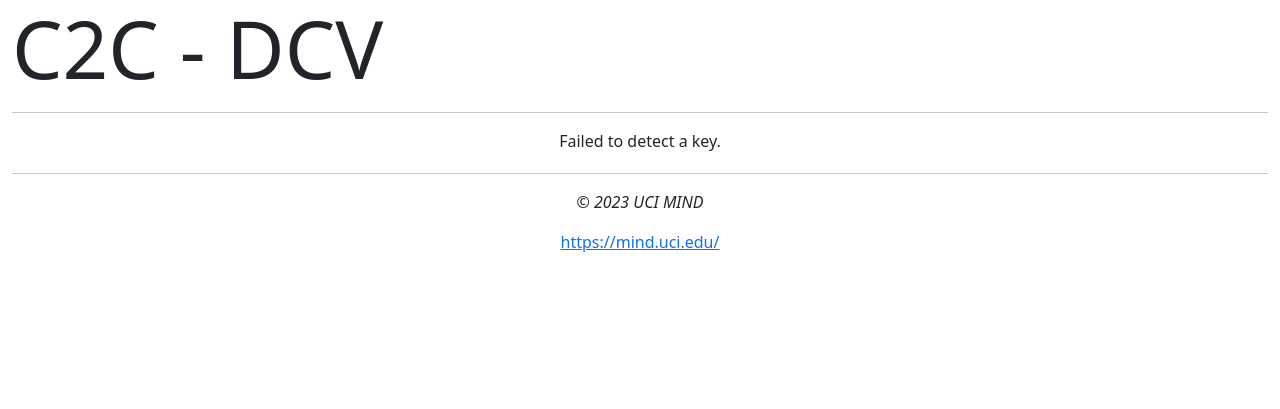
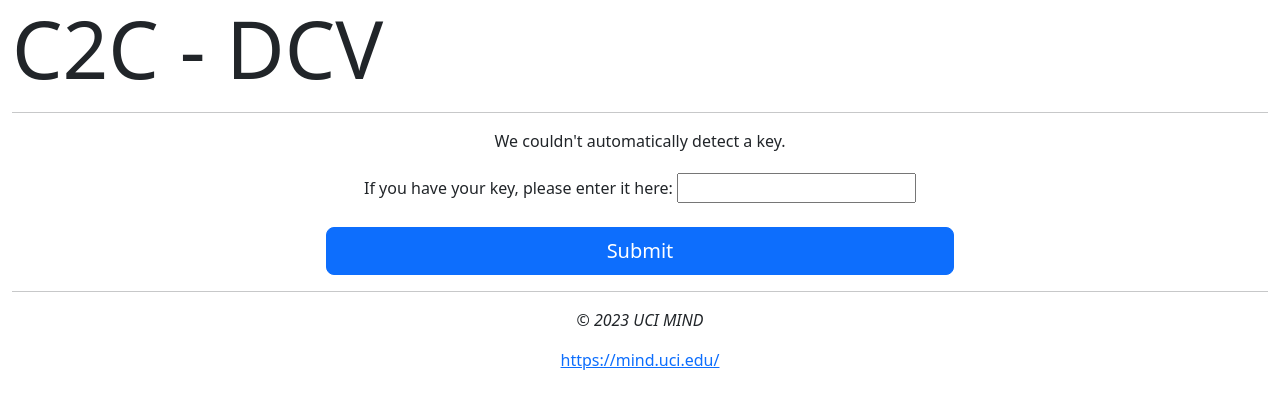
Before and after one commit to iankuys/c2c_survey_app, a Flask app: page /c2c-retention-dce/ in a window 1280 px wide. Shown: the top 409 px of the page. Run offline with Flask 2, Linux system fonts and the light colour scheme; some libraries are stand-ins or nearby versions.

Commit message:
Implement form for manual hashed ID input

```diff
--- a/app.py
+++ b/app.py
@@ -1,9 +1,13 @@
+import urllib.parse
+
 from flask import Blueprint, Flask, redirect, render_template, request, url_for
 
 ################################
 ############ CONFIG ############
 
 URL_PREFIX = "/c2c-retention-dce"
+
+ERROR_MESSAGES = {"bad_key": "Invalid key."}
 
 ################################
 ############ STARTUP ###########
@@ -17,9 +21,11 @@ bp = Blueprint(
 ############ HELPERS ###########
 
 def sanitize_key(key_from_html_string: str) -> str:
-    result = key_from_html_string
+    """Decodes and sanitizes user-provided 'keys' (intended to be hashed C2C IDs).
+    """
+    result = urllib.parse.unquote_plus(key_from_html_string).strip()
     # TODO
-    return result.strip()
+    return result
 
 ################################
 ########### ENDPOINTS ##########
@@ -30,7 +36,12 @@ def sanitize_key(key_from_html_string: str) -> str:
 def index():
     if ("key" in request.args and len(request.args["key"]) > 0):
         hashed_id = sanitize_key(request.args["key"])
-        # Check if hashed_id is valid
+        if len(hashed_id) < 1:
+            # print("This key failed sanitization:", request.args["key"])
+            return render_template("index.html", error_message=ERROR_MESSAGES["bad_key"])
+
+        # TODO: Check if the user's key is a valid C2C hashed ID
+
         return render_template("index.html", key=hashed_id)
     return render_template("index.html")
 
@@ -39,7 +50,11 @@ def check():
     # Endpoint that receives data from a user that manually input their key (hashed ID)
     # to an HTML form on "/"
     # Redirect to "/" with that key to check
-    return redirect(url_for("main_blueprint.index"), code=302)
+    if "key" in request.form and len(request.form["key"]) > 0:
+        user_provided_key = urllib.parse.quote_plus(request.form["key"])
+        # print("Got fallback key", user_provided_key)
+        return redirect(url_for("main_blueprint.index", key=user_provided_key), code=301)
+    return redirect(url_for("main_blueprint.index"), code=301)
 
 @bp.app_errorhandler(404)
 def page_not_found(err):
--- a/templates/index.html
+++ b/templates/index.html
@@ -6,7 +6,15 @@
         style="text-decoration: none; color: #604f03;font-weight: bolder;">×</a>
 </div>{% endif %}
 
-{% if key %}<p class="pb-1 text-center">Your key is: <b><code>{{ key }}</code></b></p>
-{% else %}<p class="pb-1 text-center">Failed to detect a key.</p>
-{% endif %}
+<div class="text-center">
+    {% if key %}<p class="pb-1">Your key is: <b><code>{{ key }}</code></b></p>
+    {% else %}<p class="pb-1">We couldn't automatically detect a key.</p>
+    <form action="{{ url_for('main_blueprint.check') }}" method="POST">
+        <label for="key">If you have your key, please enter it here:</label>
+        <input type="text" id="key" name="key">
+        <div class="pt-4 d-grid gap-2 col-6 mx-auto">
+            <button type="submit" class="btn btn-primary btn-lg" id="submit_button">Submit</button>
+        </div>
+    </form>{% endif %}
+</div>
 {% endblock %}
```
